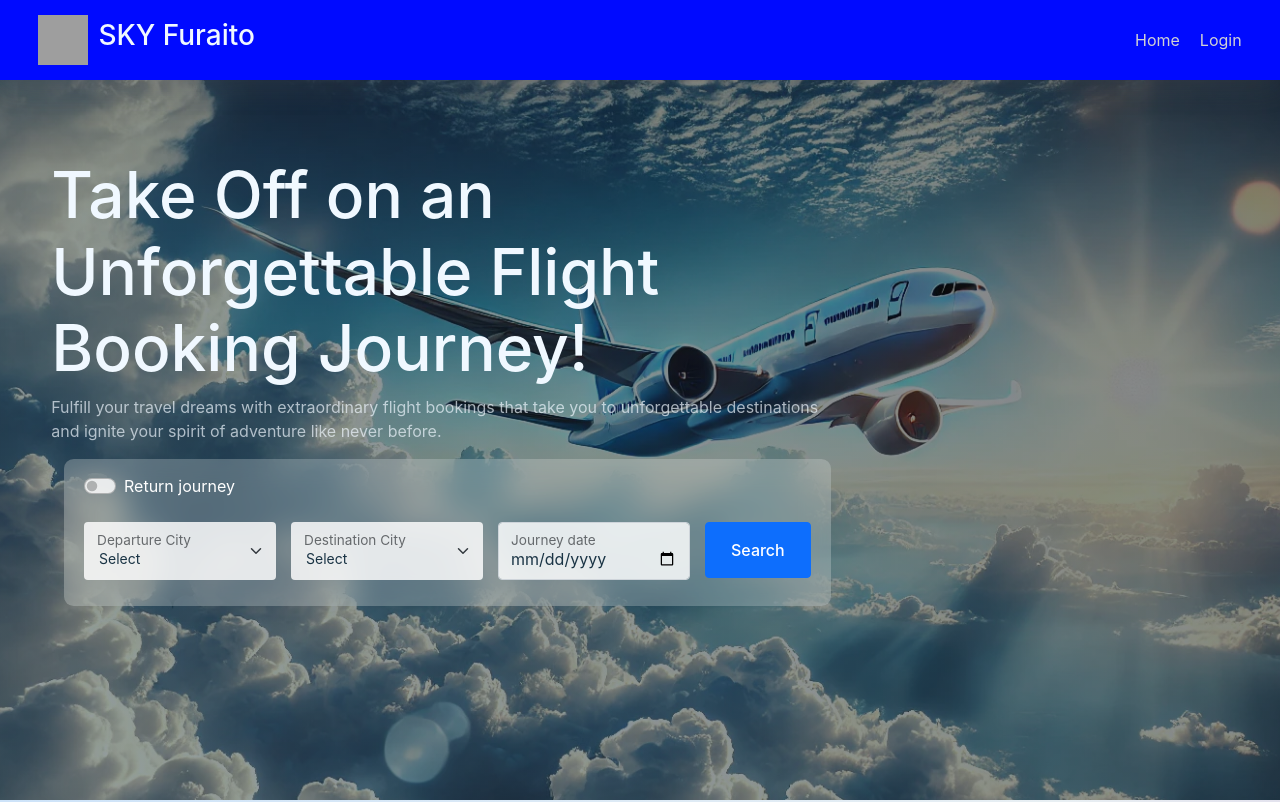
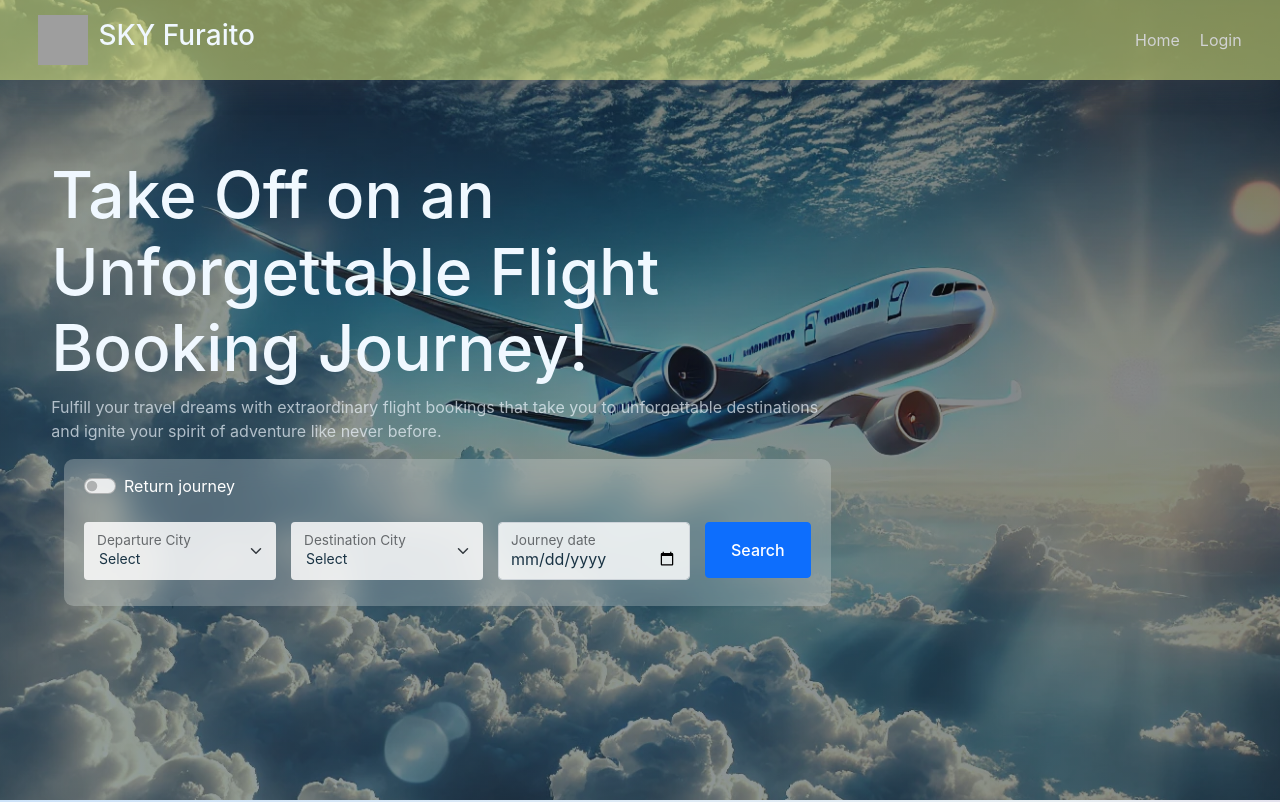
Before and after one commit to SantoshVishwakarma17/DevOps_Project, a React (Create React App) app in the folder client/: page / in a window 1280 px wide. Shown: the top 802 px of the page. Built offline with nearby package versions, Linux system fonts and the light colour scheme; grey boxes are pictures that could not be loaded.

Commit message:
Initial commit after recovery

```diff
--- a/client/src/styles/Navbar.css
+++ b/client/src/styles/Navbar.css
@@ -4,7 +4,7 @@
     position: fixed;
     top: 0vh;
     z-index: 10;
-    background-color: rgb(0, 10, 255) !important;
+    background-color: rgba(240, 252, 131, 0.5) !important;
     display: flex;
     justify-content: space-between;
     align-items: center;
```
Also changed, not shown: 2 other files (tests, documents, lock files or other folders).
